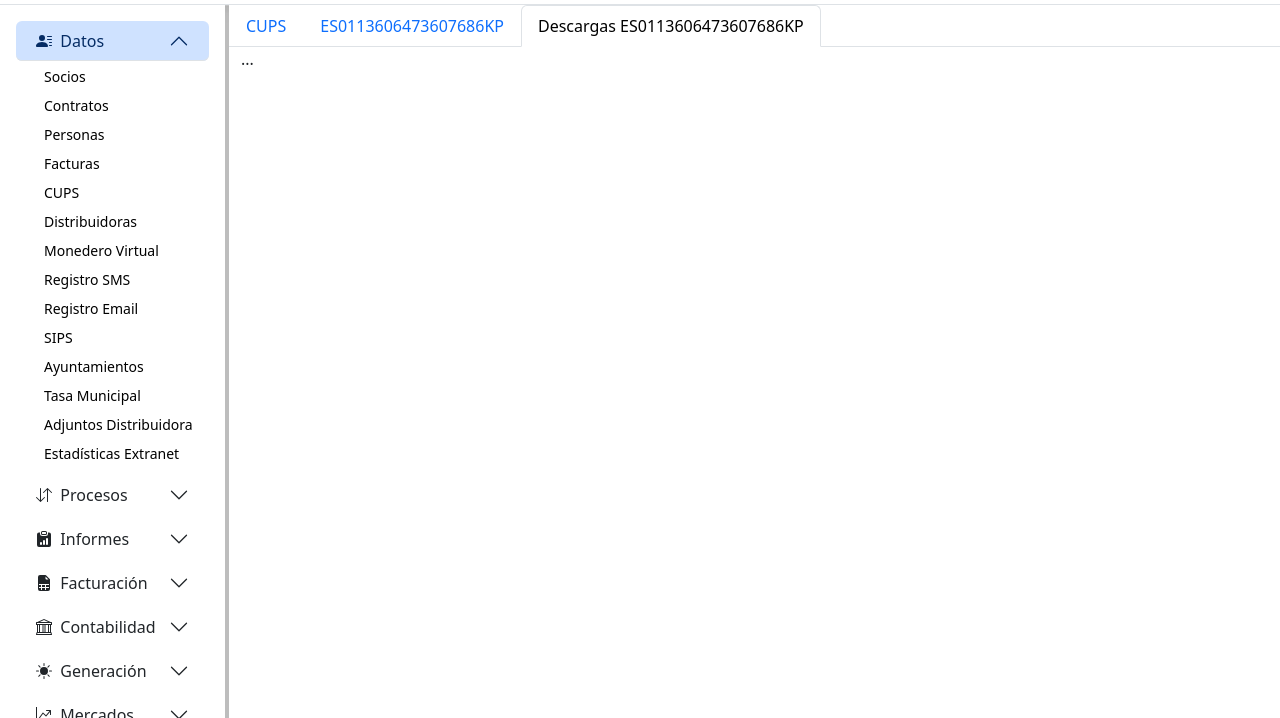
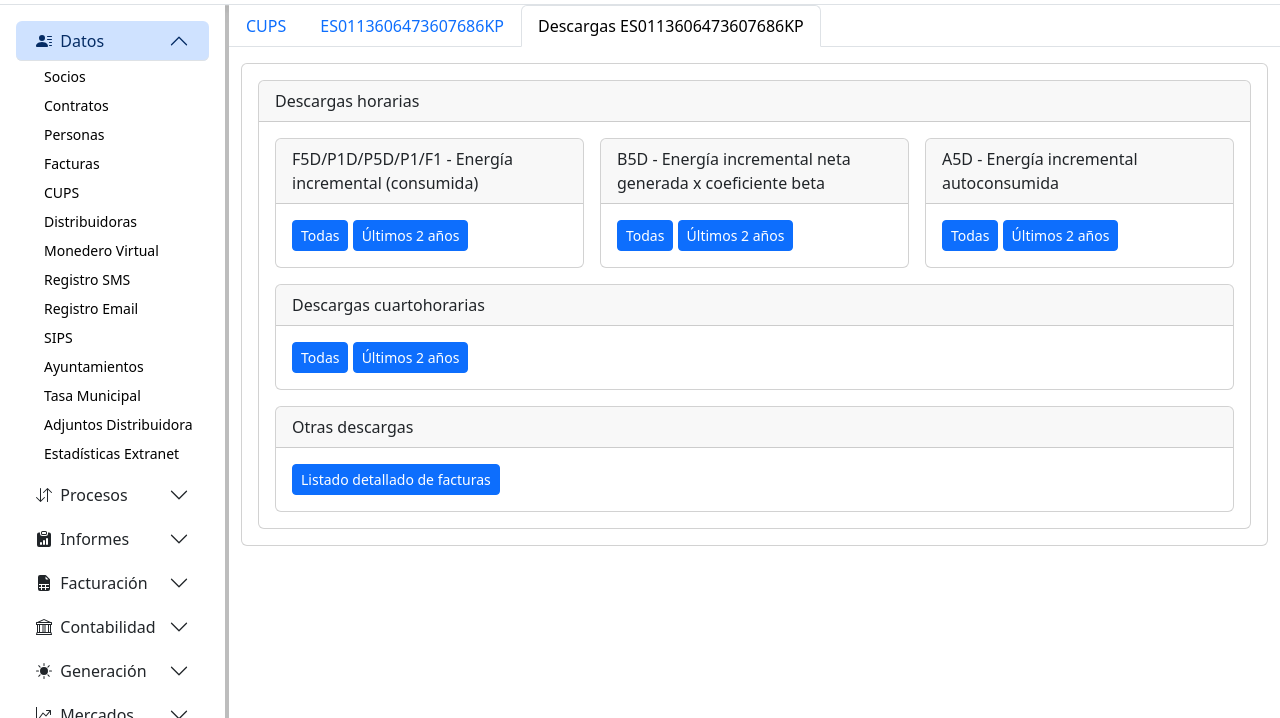
Before and after one commit to zubnormalnumberz/plataforma-ui-v3.2, a plain HTML site: page index.html in a window 1280 px wide. Both pictures are taken after a click on the tab "Descargas ES0113606473607686KP". Shown: the part 82-800 px from the top of the page. Drawn offline with nearby package versions, Linux system fonts and the light colour scheme; files that its build step writes are made by us from their sources.

Commit message:
Descargas CUPS

```diff
--- a/index.html
+++ b/index.html
@@ -1064,8 +1064,89 @@
                         aria-labelledby="profile-tab" tabindex="0">...</div>
                     <div class="tab-pane container-fluid fade" id="contact-tab-pane" role="tabpanel"
                         aria-labelledby="contact-tab" tabindex="0">...</div>
-                    <div class="tab-pane container-fluid fade" id="disabled-tab-pane" role="tabpanel"
-                        aria-labelledby="disabled-tab" tabindex="0">...</div>
+                    <div class="tab-pane container-fluid fade pt-3" id="disabled-tab-pane" role="tabpanel"
+                        aria-labelledby="disabled-tab" tabindex="0">
+                        <div class="card">
+                            <div class="card-body">
+                                <div class="card">
+                                    <div class="card-header">
+                                        Descargas horarias
+                                    </div>
+                                    <div class="card-body">
+                                        <div class="row g-3">
+                                            <div class="col-4">
+                                                <div class="card">
+                                                    <div class="card-header">
+                                                        F5D/P1D/P5D/P1/F1 - Energía incremental (consumida)
+                                                    </div>
+                                                    <div class="card-body">
+                                                        <button type="button" class="btn btn-primary btn-sm"
+                                                            data-bs-toggle="modal"
+                                                            data-bs-target="#exampleModal2">Todas</button>
+                                                        <button type="button" class="btn btn-primary btn-sm">Últimos 2
+                                                            años</button>
+                                                    </div>
+                                                </div>
+                                            </div>
+                                            <div class="col-4">
+                                                <div class="card">
+                                                    <div class="card-header">
+                                                        B5D - Energía incremental neta generada x coeficiente beta
+                                                    </div>
+                                                    <div class="card-body">
+                                                        <button type="button"
+                                                            class="btn btn-primary btn-sm">Todas</button>
+                                                        <button type="button" class="btn btn-primary btn-sm">Últimos 2
+                                                            años</button>
+                                                    </div>
+                                                </div>
+                                            </div>
+                                            <div class="col-4">
+                                                <div class="card">
+                                                    <div class="card-header">
+                                                        A5D - Energía incremental autoconsumida
+                                                    </div>
+                                                    <div class="card-body">
+                                                        <button type="button"
+                                                            class="btn btn-primary btn-sm">Todas</button>
+                                                        <button type="button" class="btn btn-primary btn-sm">Últimos 2
+                                                            años</button>
+                                                    </div>
+                                                </div>
+                                            </div>
+                                            <div class="col-12">
+                                                <div class="card">
+                                                    <div class="card-header">
+                                                        Descargas cuartohorarias
+                                                    </div>
+                                                    <div class="card-body">
+                                                        <button type="button"
+                                                            class="btn btn-primary btn-sm">Todas</button>
+                                                        <button type="button" class="btn btn-primary btn-sm">Últimos 2
+                                                            años</button>
+                                                    </div>
+                                                </div>
+                                            </div>
+                                            <div class="col-12">
+                                                <div class="card">
+                                                    <div class="card-header">
+                                                        Otras descargas
+                                                    </div>
+                                                    <div class="card-body">
+                                                        <button type="button" class="btn btn-primary btn-sm"
+                                                            data-bs-toggle="modal"
+                                                            data-bs-target="#exampleModal">Listado
+                                                            detallado
+                                                            de facturas</button>
+                                                    </div>
+                                                </div>
+                                            </div>
+                                        </div>
+                                    </div>
+                                </div>
+                            </div>
+                        </div>
+                    </div>
                 </div>
             </div>
         </div>
```
